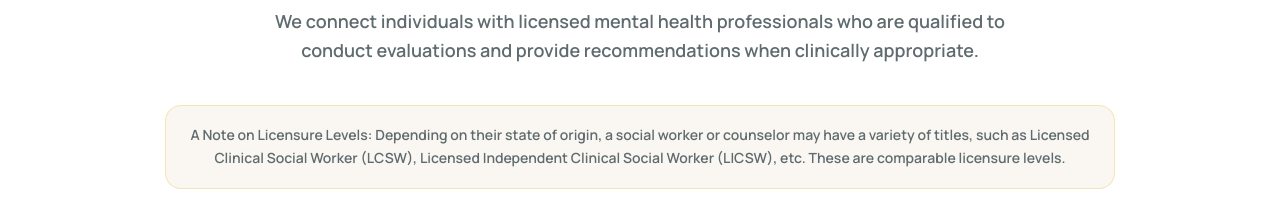
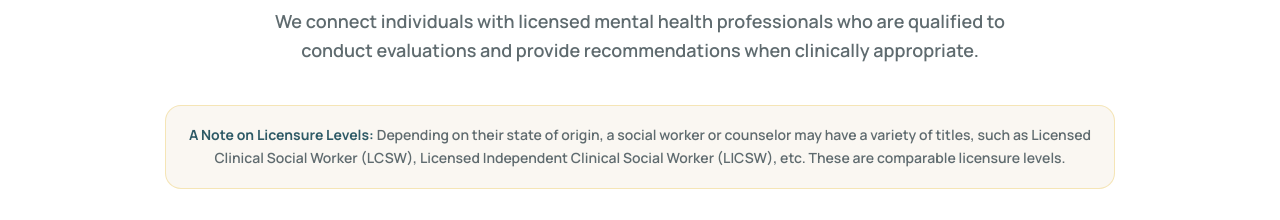
Before and after one commit to Aman-scripts/myesatherapist, a Next.js app: page / in a window 1280 px wide. Shown: the part 4760-4980 px from the top of the page. Built offline with nearby package versions, Linux system fonts and the light colour scheme; a web font is replaced by a local one.

Commit message:
fix(colorado): update hero title line breaks and bold licensure note prefix

```diff
--- a/components/home/TherapistsSection.tsx
+++ b/components/home/TherapistsSection.tsx
@@ -146,7 +146,16 @@ export function TherapistsSection({
         {licensureNote && (
           <div className="max-w-[950px] mx-auto mb-10 p-4 sm:p-4.5 rounded-[16px] bg-[#FAF7F2] border border-[#E8B92C]/30 text-center">
             <p className="text-[#5F6B6F] text-xs sm:text-sm font-semibold leading-relaxed font-sans">
-              {licensureNote}
+              {/^A Note on Licensure Levels:?/i.test(licensureNote) ? (
+                <>
+                  <strong className="font-bold text-[#2E5A66]">
+                    {licensureNote.match(/^A Note on Licensure Levels:?/i)?.[0]}
+                  </strong>{" "}
+                  {licensureNote.replace(/^A Note on Licensure Levels:?\s*/i, "")}
+                </>
+              ) : (
+                licensureNote
+              )}
             </p>
           </div>
         )}
--- a/data/statesData.ts
+++ b/data/statesData.ts
@@ -2204,7 +2204,7 @@ export const STATES_DATA: Record<string, StateData> = {
     abbreviation: "CO",
     metaTitle: "ESA Letter Evaluations by Colorado Licensed Therapists | My ESA Therapist",
     metaDescription: "Connect with licensed mental health professionals in Colorado for ESA letter evaluations. Letters are issued only when clinically appropriate, based on the provider’s independent assessment and in alignment with the Fair Housing Act.",
-    heroTitle: "ESA Letter Evaluations by Colorado Licensed Therapists",
+    heroTitle: "ESA Letter Evaluations\nby Colorado\nLicensed Therapists",
     heroSubtitle: "Connect with licensed mental health professionals in Colorado for ESA letter evaluations. Letters are issued only when clinically appropriate, based on the provider’s independent assessment and in alignment with the Fair Housing Act.",
     therapistsTitle: "Our Licensed Mental Health Professionals",
     therapistsSubtitle: "We connect individuals with licensed mental health professionals who are qualified to conduct evaluations and provide recommendations when clinically appropriate.",
```
